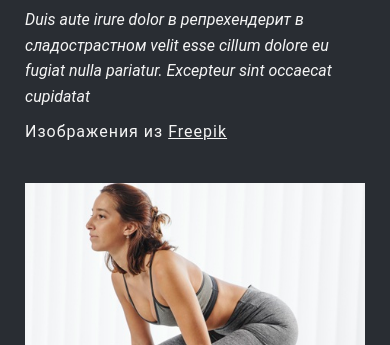
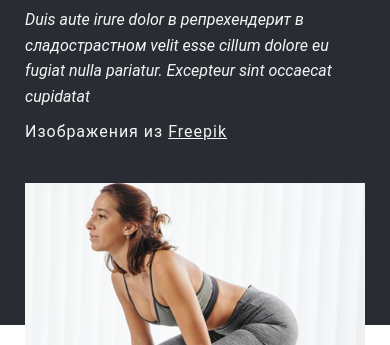
Before and after one commit to ashvachkin/Tasks, a plain HTML site: page task11/index.html in a window 390 px wide. Shown: the part 499-844 px from the top of the page. Drawn offline with Linux system fonts and the light colour scheme.

Commit message:
task 11 fix

```diff
--- a/task11/styles.css
+++ b/task11/styles.css
@@ -29,7 +29,7 @@ body {
 .right {
   display: flex;
   flex-direction: column;
-  height: 591px;
+  height: fit-content;
   justify-content: space-between;
   max-width: 447px;
 }
@@ -72,16 +72,13 @@ a:visited {
     width: 188px;
     height: 202px;
   }
-  .right {
-    height: 536px;
-  }
   .full {
     background: linear-gradient(180deg, #292d33 60%, rgb(255, 255, 255) 5%);
   }
 }
 @media (max-width: 991px) {
   .full {
-    background: linear-gradient(180deg, #292d33 90%, rgb(255, 255, 255) 5%);
+    background: linear-gradient(180deg, #292d33 80%, rgb(255, 255, 255) 5%);
     height: fit-content;
   }
   .left-pic {
@@ -95,6 +92,7 @@ a:visited {
   .right {
     max-width: 100%;
     align-items: center;
+    margin-bottom: 100px;
   }
   .edu {
     flex-direction: column;
@@ -116,7 +114,7 @@ a:visited {
 }
 @media (max-width: 767px) {
   .full {
-    background: linear-gradient(180deg, #292d33 91%, rgb(255, 255, 255) 5%);
+    background: linear-gradient(180deg, #292d33 55%, rgb(255, 255, 255) 5%);
     height: fit-content;
   }
   .left-pic {
```
